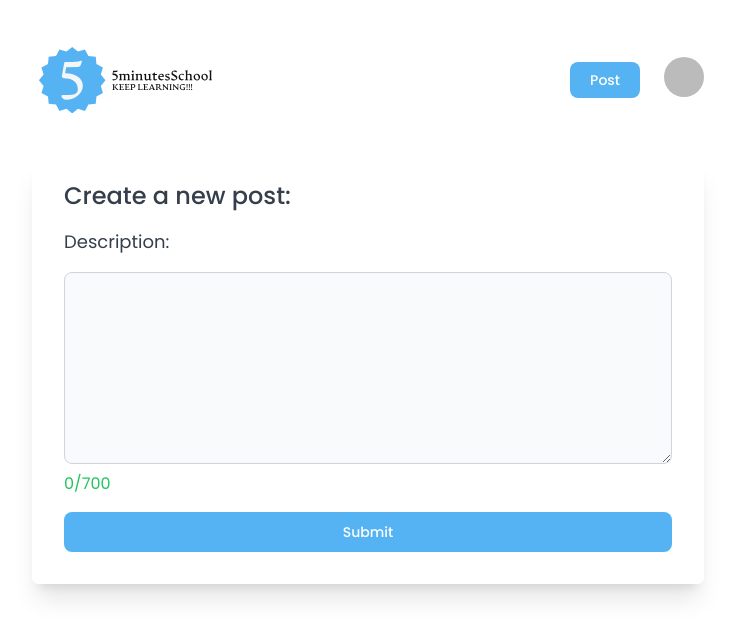
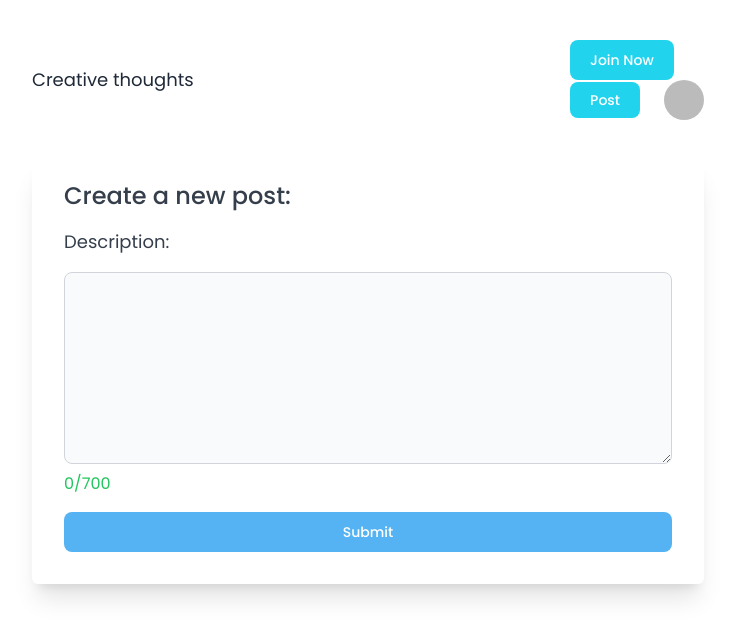
Before and after one commit to mdsiamss10/NextBlogApplication, a Next.js app: page /post in a window 1280 px wide. Shown: the top 638 px of the page, without its empty margins (272-1007 px from the left). Built offline with nearby package versions, Linux system fonts and the light colour scheme; no server answers; the database is empty; sample sign-in values are in the browser's storage.

Commit message:
Updating navabr login

```diff
--- a/components/Navbar.js
+++ b/components/Navbar.js
@@ -1,29 +1,25 @@
-import { PostsContext, UserContext } from "@/pages/_app";
+import { UserContext } from "@/pages/_app";
 import Image from "next/image";
 import Link from "next/link";
 import { useRouter } from "next/router";
 import { useContext } from "react";
-import SVGComponent from "./SVGComponent";
 
 export default function Navbar() {
   const router = useRouter();
   const { user } = useContext(UserContext);
   const pathname = router.pathname;
-  const { posts } = useContext(PostsContext);
   return (
     <>
       <nav className="flex items-center justify-between py-10">
         <Link href="/">
-          <button className="text-lg text-gray-800">
-            <SVGComponent />
-          </button>
+          <button className="text-lg text-gray-800">Creative thoughts</button>
         </Link>
         <ul>
-          {!user && pathname !== "/auth/login" && (
+          {pathname !== "/auth/login" && (
             <Link href={`auth/login/`}>
               <button
                 type="button"
-                className="text-white bg-[bg-[#55B3F3]] focus:outline-none font-medium rounded-lg text-sm px-5 py-2.5 text-center"
+                className="text-white bg-cyan-400 focus:outline-none font-medium rounded-lg text-sm px-5 py-2.5 text-center"
               >
                 Join Now
               </button>
@@ -33,7 +29,7 @@ export default function Navbar() {
             <Link href={`/`}>
               <button
                 type="button"
-                className="text-white bg-[bg-[#55B3F3]] focus:outline-none font-medium rounded-lg text-sm px-5 py-2.5 text-center"
+                className="text-white bg-cyan-400 focus:outline-none font-medium rounded-lg text-sm px-5 py-2.5 text-center"
               >
                 Home
               </button>
@@ -45,35 +41,19 @@ export default function Navbar() {
                 <Link href="/post">
                   <button
                     type="button"
-                    className="text-white bg-[#55B3F3] focus:outline-none font-medium rounded-lg text-sm px-5 py-2 text-center"
+                    className="text-white bg-cyan-400 focus:outline-none font-medium rounded-lg text-sm px-5 py-2 text-center"
                   >
                     Post
                   </button>
                 </Link>
                 <Link href="/dashboard">
-                  <button
-                    type="button"
-                    class="relative inline-flex items-center text-sm font-medium text-center text-white"
-                  >
                   <Image
-                      src={`${user?.photoURL}`}
+                    src={`${user.photoURL}`}
                     alt="User Profile Image"
                     className="rounded-full"
                     width={40}
                     height={40}
                   />
-                    <span className="sr-only">Notifications</span>
-                    {user.email === "ohiduzzamansiam@gmail.com" &&
-                      posts.filter((post) => !post.approved).length !== 0 && (
-                        <>
-                          <div className="absolute inline-flex items-center justify-center w-6 h-6 text-xs font-bold text-white bg-red-500 border-2 border-white rounded-full -top-2 -right-2">
-                            {posts.filter((post) => !post.approved).length !==
-                              0 &&
-                              posts.filter((post) => !post.approved).length}
-                          </div>
-                        </>
-                      )}
-                  </button>
                 </Link>
               </div>
             </>
```
Lines whose indentation alone changed are shown as unchanged.
